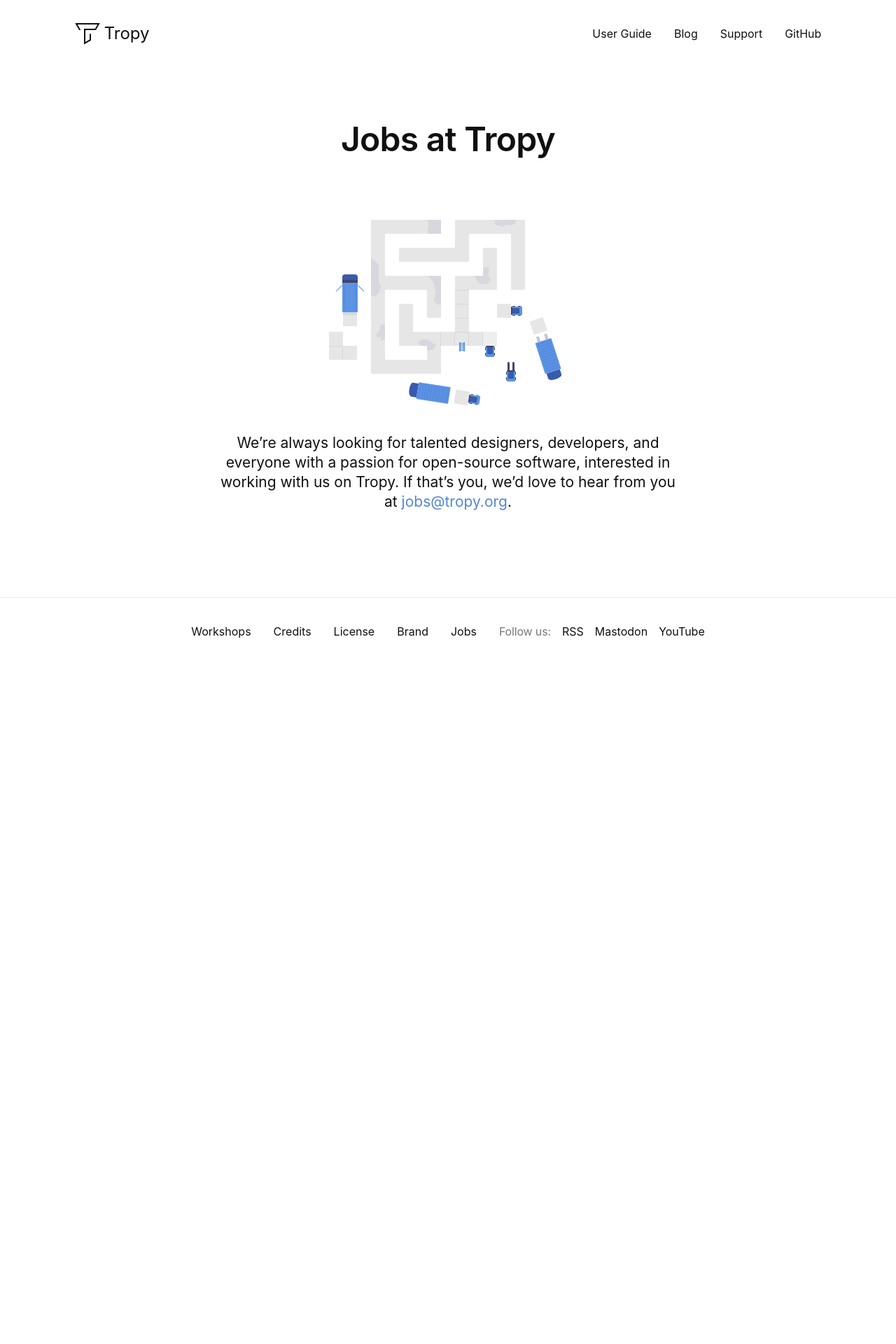
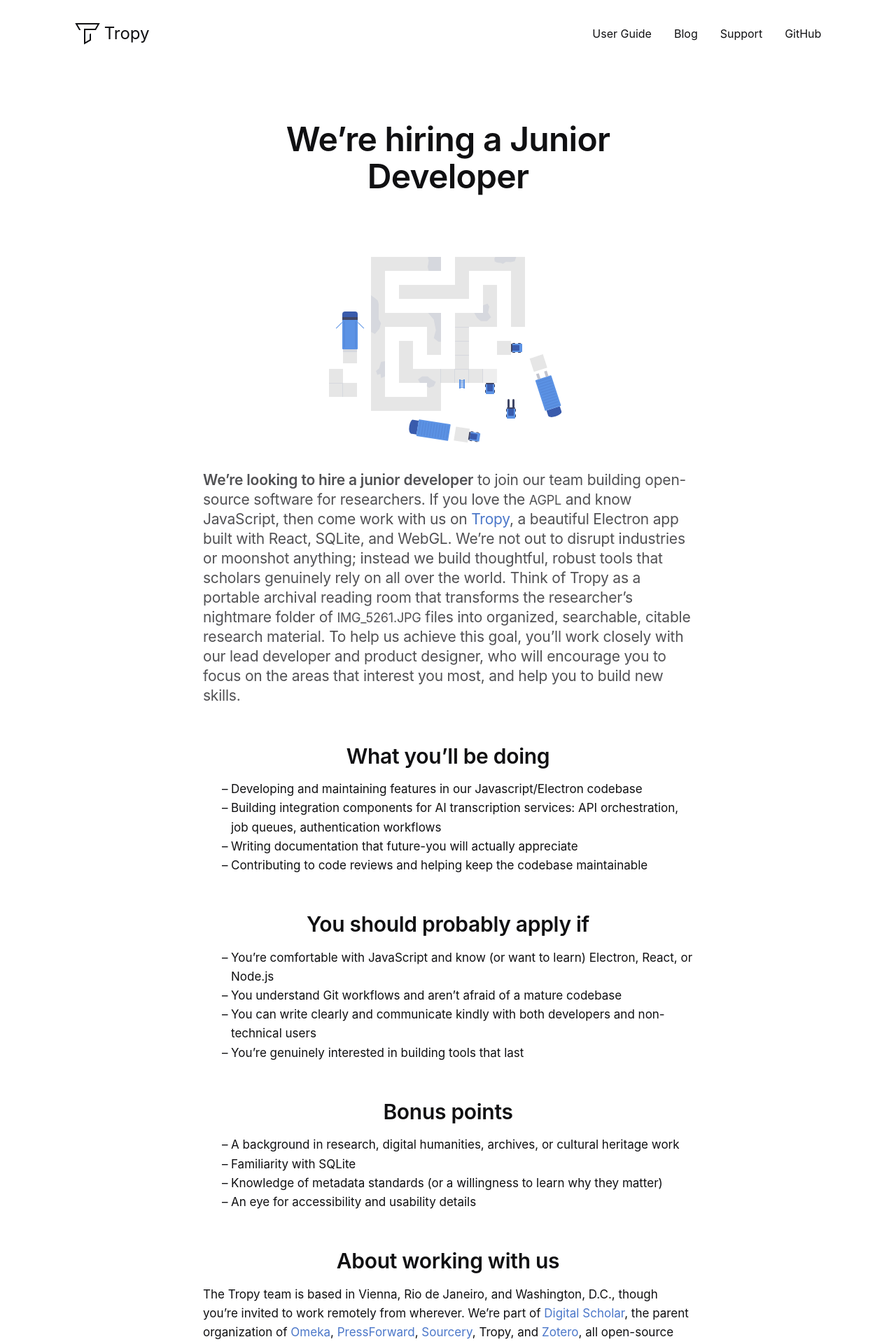
Before and after one commit to tropy/tropy.github.io, a Jekyll site: the page built from jobs.md, in a window 1280 px wide. Shown: the top 1920 px of the page at 70% size. Built offline with Jekyll 4.4.1, drawn with Linux system fonts in a browser that asks for light colours; our own code applies the rules of GitHub Pages for plain Markdown files; before the commit the page ends 950 px from its top, so only the background shows below that; some of the changed text lies outside the part shown.

Commit message:
Add job ad

```diff
--- a/assets/stylesheets/_jobs.scss
+++ b/assets/stylesheets/_jobs.scss
@@ -112,4 +112,10 @@
       color: mix($blue, $blue-dark, 50%);
     }
   }
+
+  hr {
+    border: 0;
+    border-top: 1px solid $gray-lighter;
+    margin: 0 0 -3px 0;
+  }
 }
--- a/jobs.md
+++ b/jobs.md
@@ -1,14 +1,55 @@
 ---
 layout: page
-class: page jobs
+class: page jobs ad
 image: /assets/images/tropy-jobs-twitter-card@2x.png
 twitter:
   card: summary_large_image
 ---
 
-# Jobs at Tropy
+# We're hiring a Junior Developer
 
 ![](/assets/images/jobs.svg){: aria-hidden="true"}
 
-We’re always looking for talented designers, developers, and everyone<span></span>with a passion for open-source software, interested in working with us on Tropy. If that’s you, we’d love to hear from you at [jobs@tropy.org](mailto:jobs@tropy.org).
+**We’re looking to hire a junior developer** to join our team building open-source software for researchers. If you love the <small>AGPL</small> and know JavaScript, then come work with us on [Tropy](https://tropy.org/), a beautiful Electron app built with React, SQLite, and WebGL. We're not out to disrupt industries or moonshot anything; instead we build thoughtful, robust tools that scholars genuinely rely on all over the world. Think of Tropy as a portable archival reading room that transforms the researcher’s nightmare folder of <small>IMG_5261.JPG</small> files into organized, searchable, citable research material. To help us achieve this goal, you’ll work closely with our lead developer and product designer, who will encourage you to focus on the areas that interest you most, and help you to build new skills.
 {: .lead}
+
+## What you'll be doing
+* Developing and maintaining features in our Javascript/Electron codebase
+* Building integration components for AI transcription services: API orchestration, job queues, authentication workflows
+* Writing documentation that future-you will actually appreciate
+* Contributing to code reviews and helping keep the codebase maintainable
+
+## You should probably apply if
+* You're comfortable with JavaScript and know (or want to learn) Electron, React, or Node.js
+* You understand Git workflows and aren't afraid of a mature codebase
+* You can write clearly and communicate kindly with both developers and non-technical users
+* You're genuinely interested in building tools that last
+
+## Bonus points
+* A background in research, digital humanities, archives, or cultural heritage work
+* Familiarity with SQLite
+* Knowledge of metadata standards (or a willingness to learn why they matter)
+* An eye for accessibility and usability details
+
+## About working with us
+The Tropy team is based in Vienna, Rio de Janeiro, and Washington, D.C., though you’re invited to work remotely from wherever. We're part of [Digital Scholar](https://digitalscholar.org/), the parent organization of [Omeka](https://omeka.org/), [PressForward](https://pressforward.org/), [Sourcery](https://sourceryapp.org/), Tropy, and [Zotero](https://www.zotero.org/), all open-source software projects serving millions of users.
+We are a small, progressive team that likes to get things done without bureaucratic overhead. The team meets up in person from time to time, comparing notes on the local architecture and music scenes or finally sharing those pizza slices that fly around on Slack. Most of the time you’ll be working remotely, communicating with us on Slack and with Tropy users on our forums and on GitHub. Our workflow is collaborative yet asynchronous, apart from our weekly huddle, and you’ll do your own schedule.
+
+## Logistics
+This is an open-ended contract position with the possibility of full-time work, starting in early 2026. We're looking for someone who wants to grow with the project over years, building deep expertise in research software development.
+
+**Location:** Remote<br>
+**Start date:** 1 February 2026<br>
+**Hourly rate:** 35 USD<br>
+**Application deadline:** 15 January 2026<br>
+
+## How to apply
+Send us an email at [jobs@tropy.org](mailto:jobs@tropy.org?subject=Tropy%20Junior%20Developer) with:
+1. A brief note about why you're interested
+2. Your CV or résumé
+3. Links to code samples, GitHub repos, or personal projects
+
+We're especially curious about what draws you to research software and what you'd be excited to work on. Show us your quirks!
+
+---
+*Digital Scholar is committed to providing equal employment opportunity and a work environment free from any discrimination on the basis of race, color, religion, national origin, sex, disability, veteran status, sexual orientation, gender identity, age, marital status, or pregnancy status.*
```
